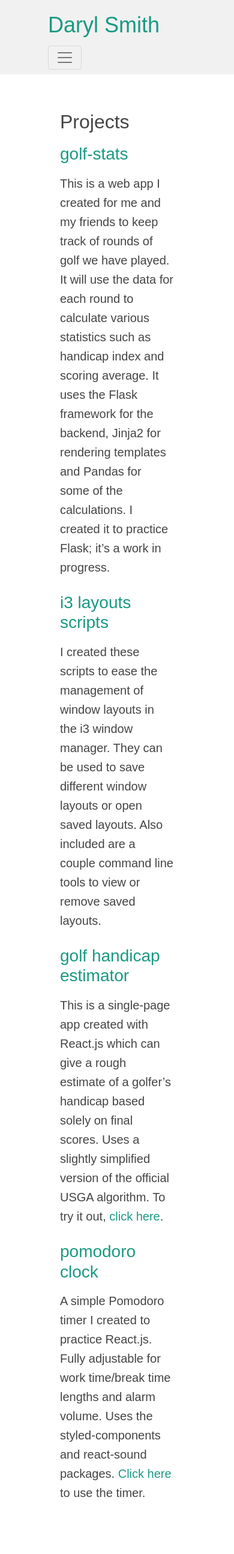
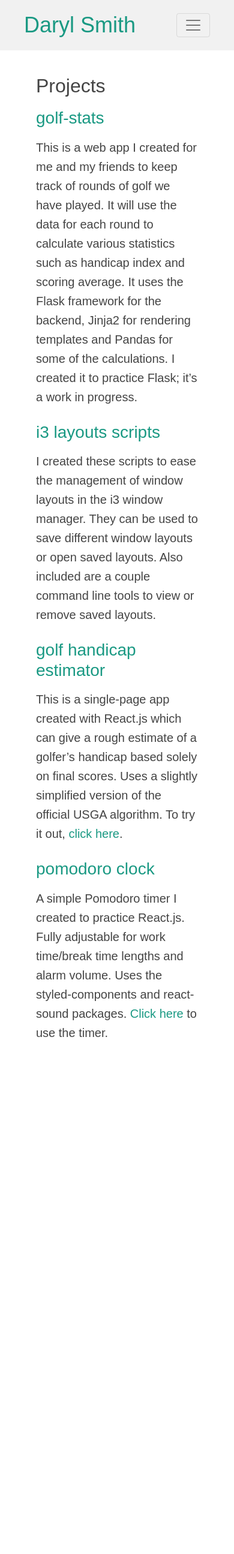
Before and after one commit to dschmaryl/dschmaryl.github.io, a Jekyll site: the page built from index.html, in a window 390 px wide. Shown: the whole page at 60% size. Built offline with Jekyll 4.4.1, drawn with Linux system fonts in a browser that asks for light colours; nearby versions of some CDN libraries; some web fonts are replaced; after the commit the page ends 1804 px from its top, so only the background shows below that.

Commit message:
add some media queries

```diff
--- a/public/css/main.css
+++ b/public/css/main.css
@@ -1,4 +1,5 @@
 body {
+  min-width: 360px;
   line-height: 1.6;
   font-family: 'Mukta Mahee', sans-serif;
   font-size: 20px;
@@ -7,6 +8,12 @@
 
 .container {
   padding: 60px 100px 60px 100px;
+}
+
+@media (max-width: 990px) {
+  .container {
+    padding: 40px 60px 40px 60px;
+  }
 }
 
 a {
@@ -23,6 +30,13 @@
   background-color: #f1f1f1;
   padding-left: 80px;
   padding-right: 80px;
+}
+
+@media (max-width: 600px) {
+  .navbar {
+    padding-left: 40px;
+    padding-right: 40px;
+  }
 }
 
 .navbar-brand {
```
